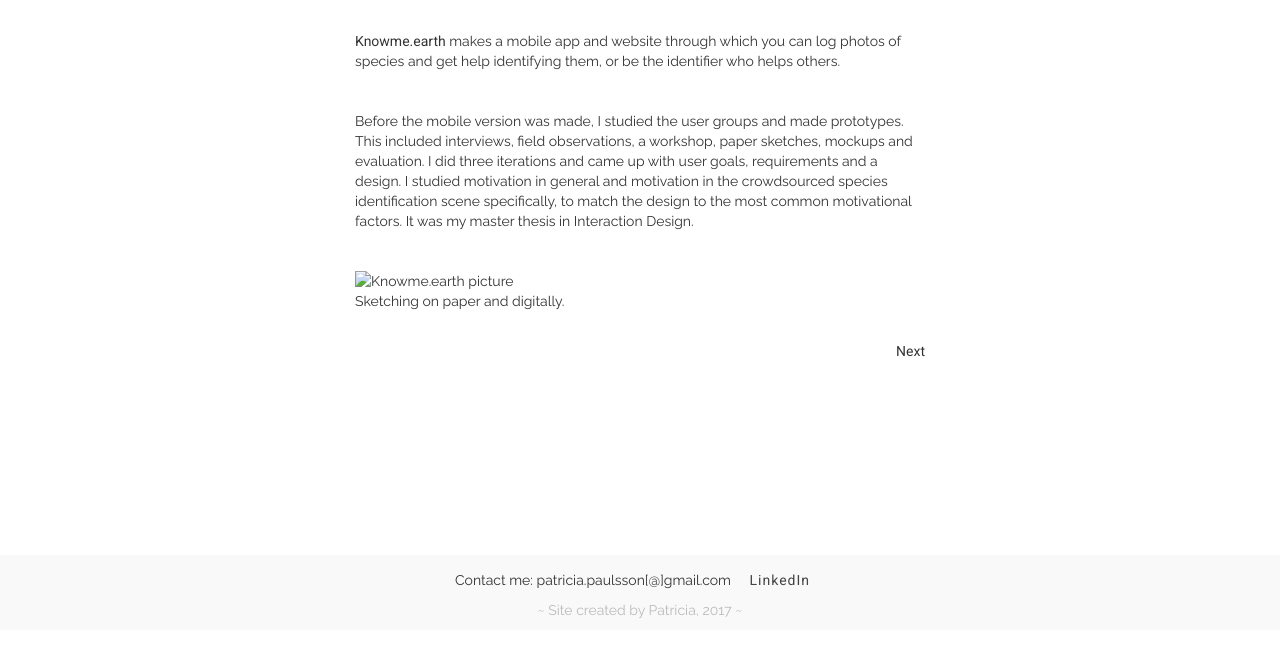
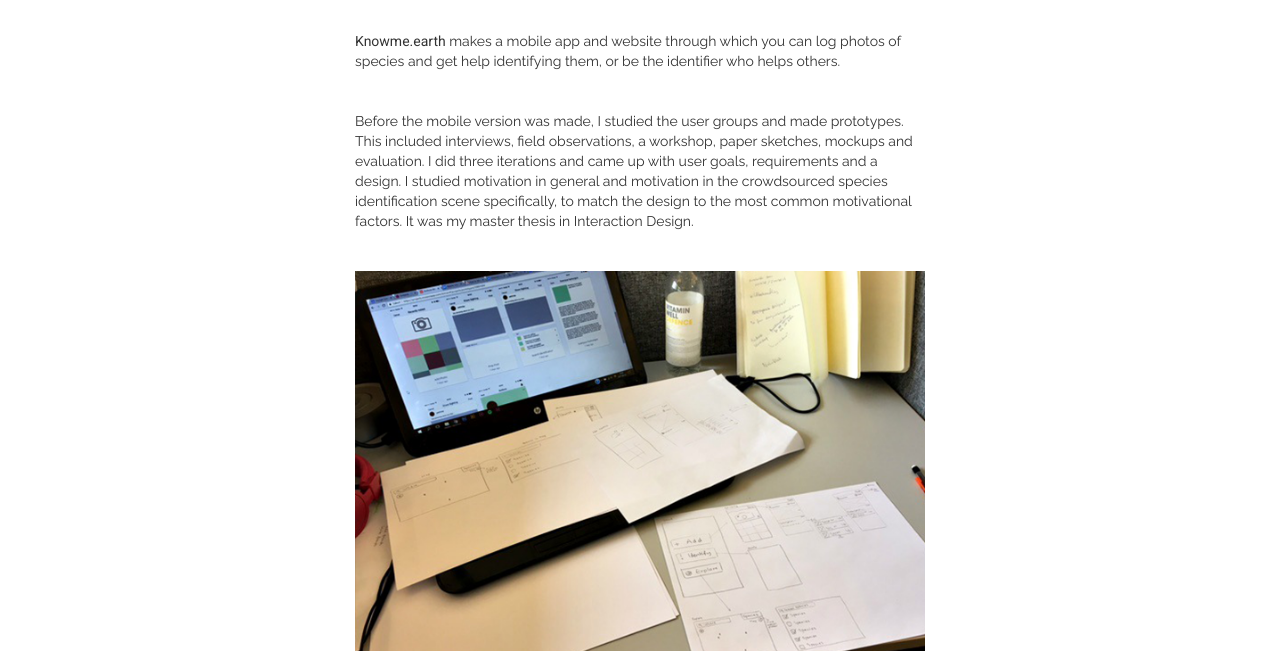
Before and after one commit to Majoo/Majoo.github.io, a plain HTML site: page projects/bionote.html in a window 1280 px wide. Shown: the part 170-823 px from the top of the page. Before the commit the page ends 800 px from the top, so only its background shows below. Drawn offline with nearby package versions, Linux system fonts and the light colour scheme.

Commit message:
accidental jpg

```diff
--- a/projects/bionote.html
+++ b/projects/bionote.html
@@ -57,7 +57,7 @@
               and a design. I studied motivation in general and motivation in the crowdsourced species identification scene specifically, to match the design to the most common motivational factors. It was my master thesis in Interaction Design.
             </p>
 
-            <img src="/img/bionote.jpg" class="img-responsive" alt="Knowme.earth picture">
+            <img src="/img/bionote.png" class="img-responsive" alt="Knowme.earth picture">
             <figcaption>Sketching on paper and digitally.</figcaption>
 
             <a href="/projects/arubik.html" class="nav-link pull-right">Next</a>
```
